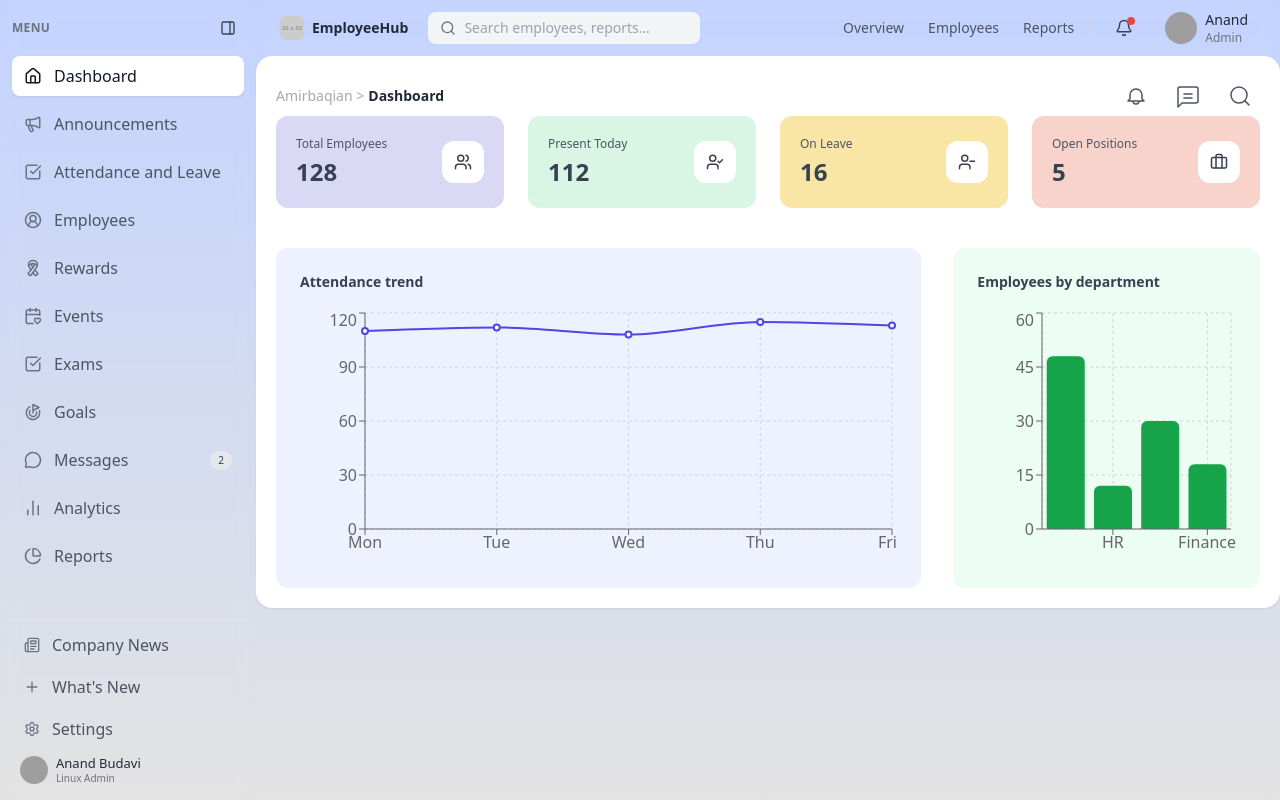
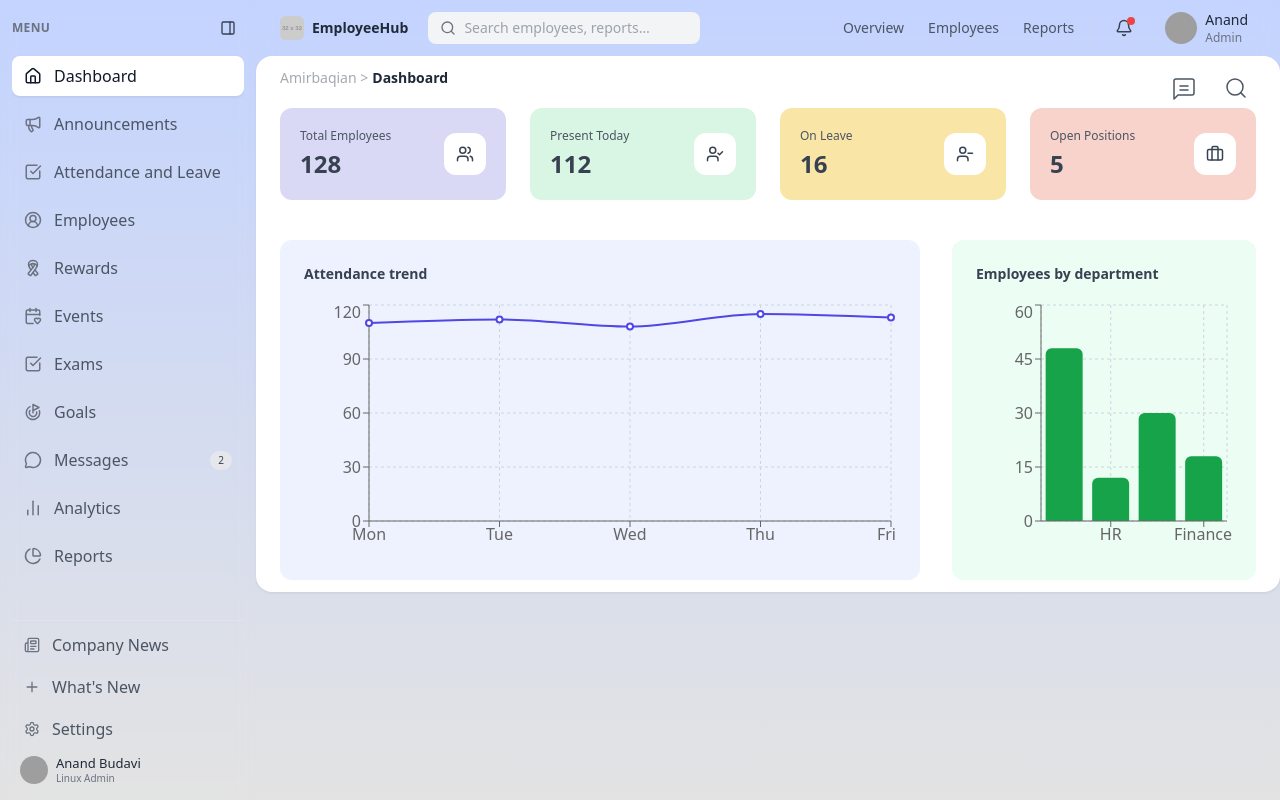
Before and after one commit to surajharogoppa/exam-dashboard, a React (Vite) app: page /login in a window 1280 px wide. Both pictures are taken after a click on the button "Login as Employee". Built offline with nearby package versions, Linux system fonts and the light colour scheme; grey boxes are pictures that could not be loaded.

Commit message:
Header Padding updated

```diff
--- a/src/components/common/Header.jsx
+++ b/src/components/common/Header.jsx
@@ -41,7 +41,7 @@ export default function Header() {
     routeTitleMap[location.pathname] ?? "Dashboard";
 
   return (
-    <header className="flex flex-col sm:flex-row justify-between items-start sm:items-center mb-0 gap-0">
+    <header className="flex flex-row justify-between items-start">
 
       {/* LEFT: USER > PAGE */}
       <div className="flex items-center gap-1 text-sm text-gray-600">
@@ -55,7 +55,7 @@ export default function Header() {
       <div className="flex items-center gap-3">
 
         {/* Notification Bell */}
-        <button className="p-2 rounded-md hover:bg-gray-200">
+        {/* <button className="p-2 rounded-md hover:bg-gray-200">
           <svg
             className="w-6 h-6 stroke-current text-gray-600"
             fill="none"
@@ -67,7 +67,7 @@ export default function Header() {
           >
             <path d="M15 17h5l-1.405-1.405A2.032 2.032 0 0 1 18 14.158V11a6 6 0 1 0-12 0v3.159c0 .538-.214 1.055-.595 1.436L4 17h5m6 0a3 3 0 1 1-6 0h6z" />
           </svg>
-        </button>
+        </button> */}
 
         {/* Chat / Messages */}
         <button className="p-2 rounded-md hover:bg-gray-200">
--- a/src/layouts/MainLayout.jsx
+++ b/src/layouts/MainLayout.jsx
@@ -35,7 +35,7 @@ export default function MainLayout() {
               marginLeft: window.innerWidth >= 768 ? sidebarWidth : 0,
             }}
           >
-            <div className="bg-white/100 backdrop-blur shadow-sm p-4 sm:p-5 md:p-5 min-h-full space-y-0 rounded-none md:rounded-2xl">
+            <div className="bg-white/100 backdrop-blur shadow-sm py-4 px-4 sm:py-5 sm:px-5 md:py-3 md:px-6 min-h-full space-y-0 rounded-none md:rounded-2xl">
               <Header />
               <Outlet />
             </div>
```
